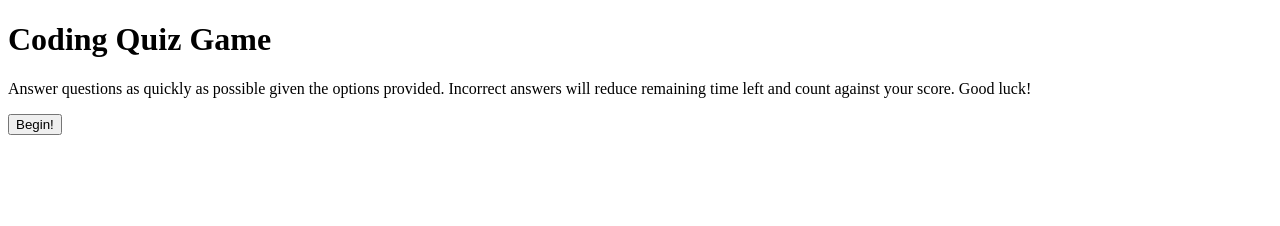
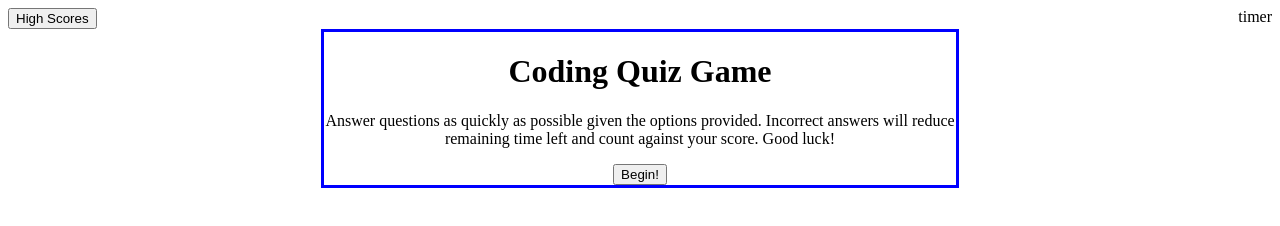
Before and after one commit to CECurtiss/Challenge04, a plain HTML site: page index.html in a window 1280 px wide. Drawn offline with Linux system fonts and the light colour scheme.

Commit message:
added html and css for timer and high scores button

```diff
--- a/assets/css/style.css
+++ b/assets/css/style.css
@@ -0,0 +1,11 @@
+#timer {
+    float:right;
+}
+
+.titlebox {
+    border: 3px solid blue;
+    display:block;
+    margin:auto;
+    text-align:center;
+    width:50%
+}
--- a/index.html
+++ b/index.html
@@ -8,6 +8,12 @@
     <title>Coding Quiz Game</title>
 </head>
 
+<header>
+    <button>High Scores</button>
+    <div id="timer">
+        timer
+    </div>
+</header>
 <body>
     <div class = titlebox>
         <h1>Coding Quiz Game</h1>
```
